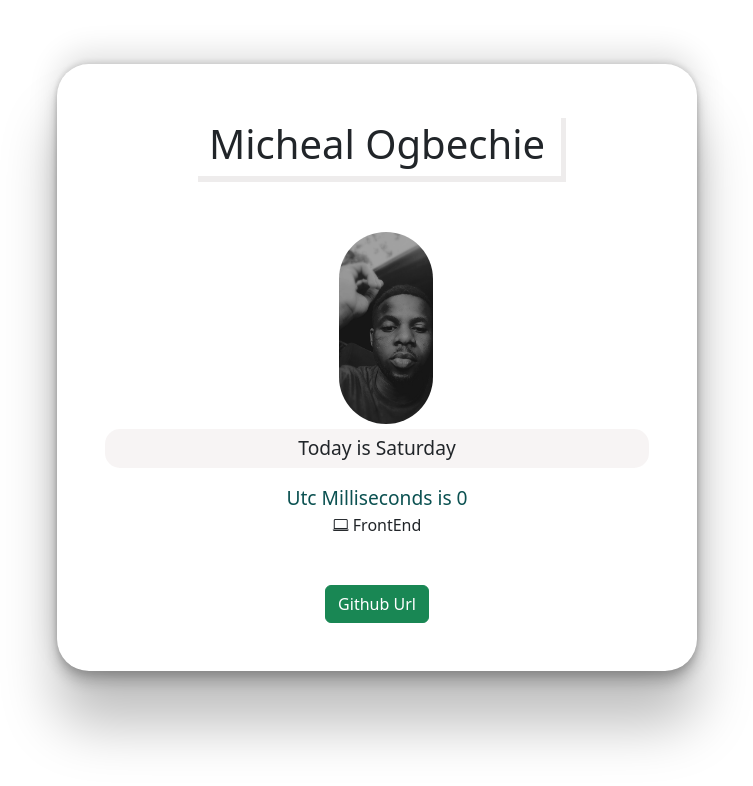
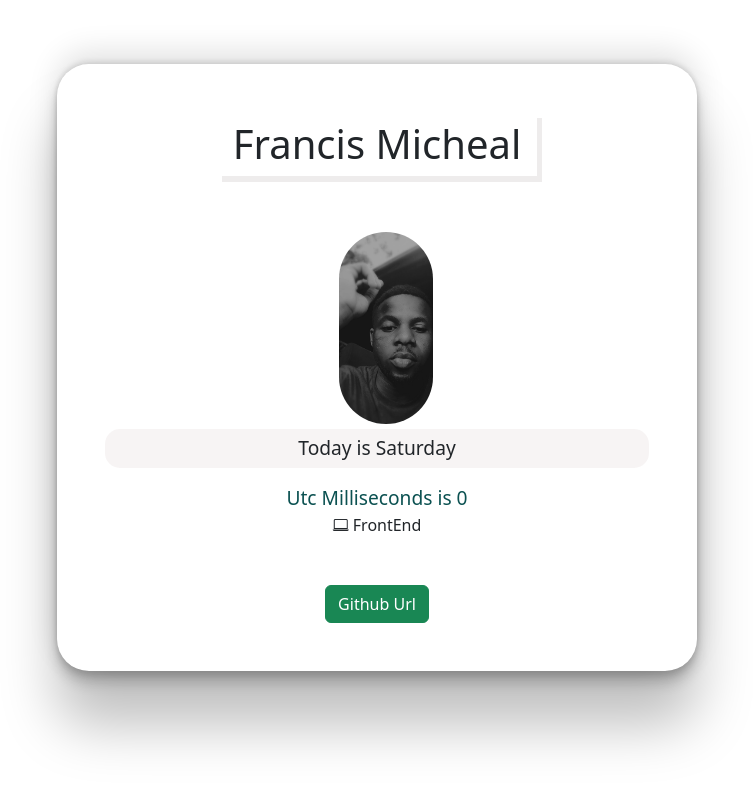
Before and after one commit to Mikofranc/Zuri_Task_one, a website: page index.html in a window 1280 px wide. Shown: the whole page, without its empty margins (263-1016 px from the left). Drawn offline with nearby package versions, Linux system fonts and the light colour scheme.

Commit message:
reverted the name

```diff
--- a/index.html
+++ b/index.html
@@ -14,7 +14,7 @@
     <div class="container">
         <h1 data-testid="Miko__franco"
     class="text-center mb-5">
-    Micheal Ogbechie
+    Francis Micheal
     </h1>
     <img src="./image/20221230_073249.jpg" data-testid="slackDisplayImage" alt="" >
     <div class="time">
```
